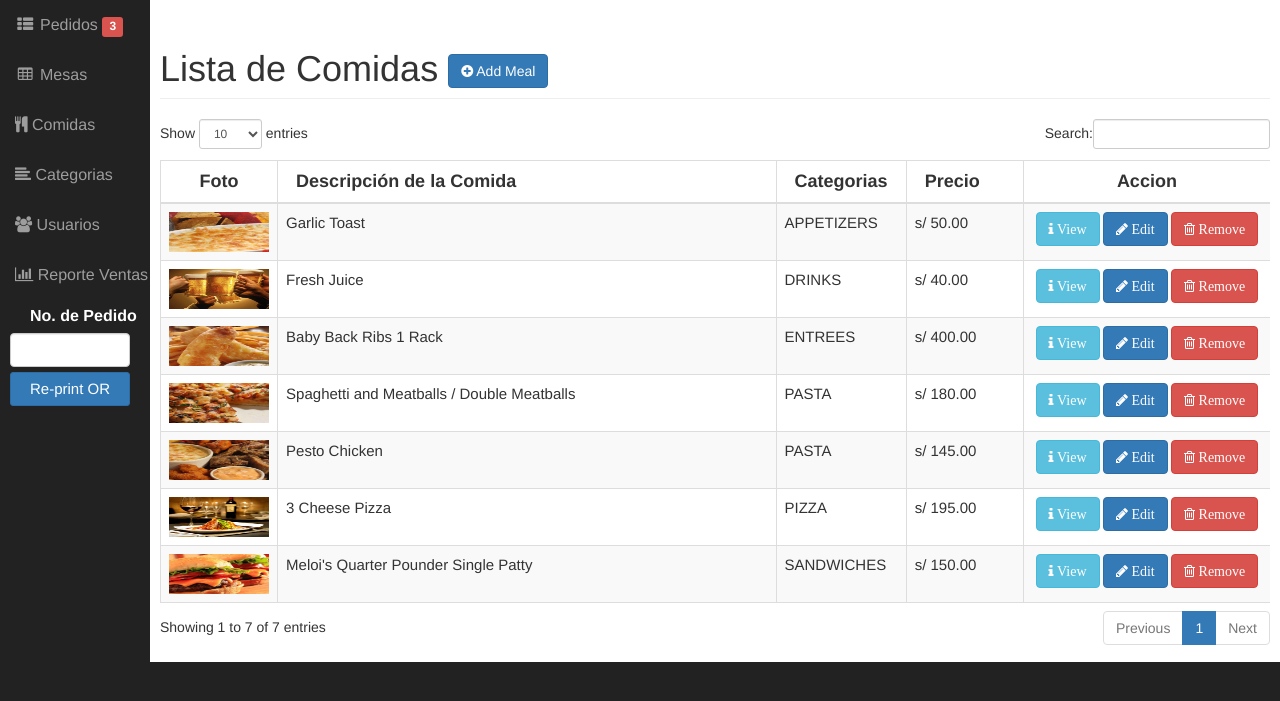
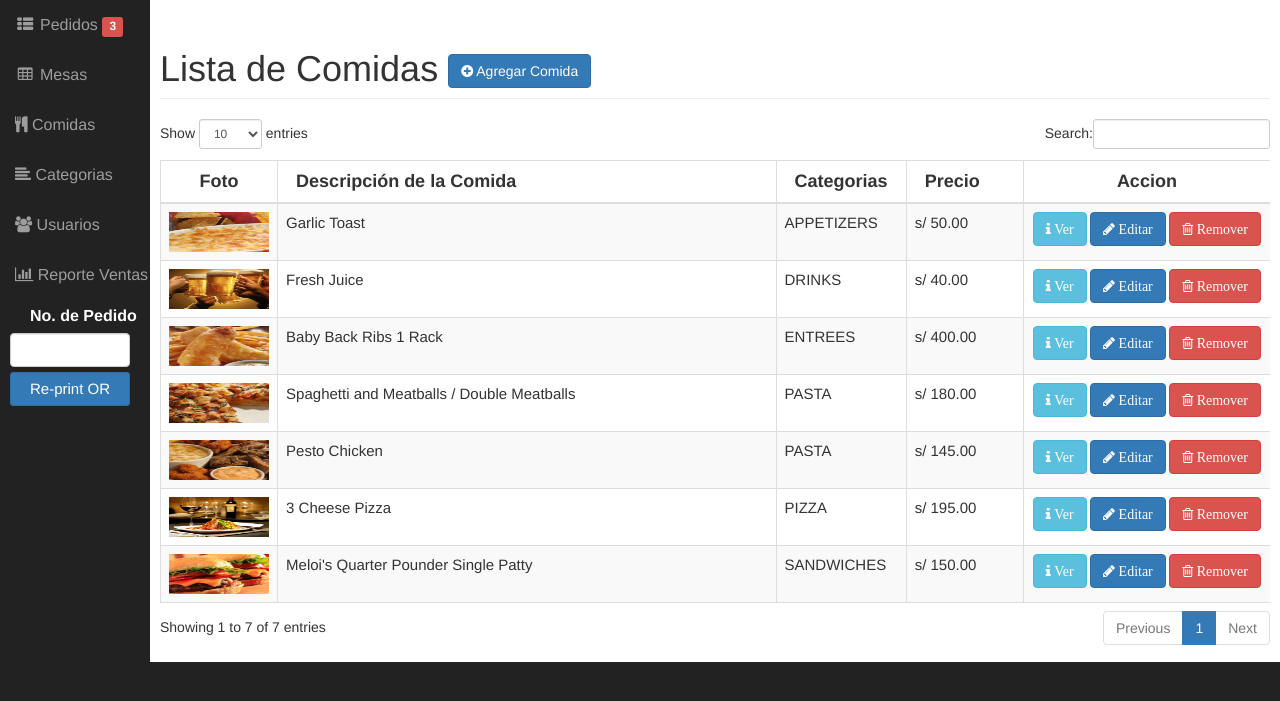
Before and after one commit to percy-cy10/Ordering, a PHP site: page /admin/meals/?view=waiter1 in a window 1280 px wide. Shown: the part 51-752 px from the top of the page. Run offline with PHP 8.4, Linux system fonts and the light colour scheme; the visitor is signed in with stand-in values (Sample User, id 1); data comes from the database, SQL or seed files in the repository.

Commit message:
.......................

```diff
--- a/admin/meals/add.php
+++ b/admin/meals/add.php
@@ -69,11 +69,9 @@ if(!$_SESSION['ADMIN_ROLE']=='Administrator'){
 
              <div class="form-group">
                     <div class="col-md-8">
-                      <label class="col-md-4 control-label" for=
-                      "idno"></label>
-
+                      <label class="col-md-4 control-label" for="idno"></label>
                       <div class="col-md-8">
-                        <button style="width: 100%;font-size: 15px;" class="btn  btn-primary btn-sm" name="save" type="submit" ><span class="fa fa-save fw-fa"></span> Save</button>
+                        <button style="width: 100%;font-size: 15px;" class="btn  btn-primary btn-sm" name="save" type="submit" ><span class="fa fa-save fw-fa"></span> Guardar</button>
                       </div>
                     </div>
                   </div>
--- a/admin/meals/list.php
+++ b/admin/meals/list.php
@@ -8,7 +8,7 @@
 
 		<div class="row">
        	 <div class="col-lg-12">
-            <h1 class="page-header">Lista de Comidas  <a href="index.php?view=add" class="btn btn-primary btn-s  ">  <i class="fa fa-plus-circle fw-fa"></i> Add Meal</a>  </h1>
+            <h1 class="page-header">Lista de Comidas  <a href="index.php?view=add" class="btn btn-primary btn-s  ">  <i class="fa fa-plus-circle fw-fa"></i> Agregar Comida</a>  </h1>
        		</div>
         	<!-- /.col-lg-12 -->
    		 </div>
@@ -45,9 +45,9 @@
 				  		echo '<td style="font-size:15px; width:100px">'. $result->CATEGORY.'</td>';
 				  		echo '<td style="font-size:15px;" width="100px"> s/ '.  number_format($result->PRICE,2).'</td>';
 
-				  	 	echo '<td align="center" width="230px"> <a title="View Info" href="index.php?view=view&id='.$result->MEALID.'" class="btn btn-info btn-s  ">  <span class="fa  fa-info fw-fa "> View</a>
-				  	 	     <a title="Edit" href="index.php?view=edit&id='.$result->MEALID.'" class="btn btn-primary btn-s  ">  <span class="fa fa-pencil fw-fa"> Edit</a>
-				  		     <a title="Remove" href="controller.php?action=delete&id='.$result->MEALID.'" class="btn btn-danger btn-s  ">  <span class="fa  fa-trash-o fw-fa "> Remove</a></td>';
+				  	 	echo '<td align="center" width="230px"> <a title="View Info" href="index.php?view=view&id='.$result->MEALID.'" class="btn btn-info btn-s  ">  <span class="fa  fa-info fw-fa "> Ver</a>
+				  	 	     <a title="Edit" href="index.php?view=edit&id='.$result->MEALID.'" class="btn btn-primary btn-s  ">  <span class="fa fa-pencil fw-fa"> Editar</a>
+				  		     <a title="Remove" href="controller.php?action=delete&id='.$result->MEALID.'" class="btn btn-danger btn-s  ">  <span class="fa  fa-trash-o fw-fa "> Remover</a></td>';
 				  	}
 				  	?>
 				  </tbody>
```
Also changed, not shown: admin/meals/edit.php (+3 -6 lines).
